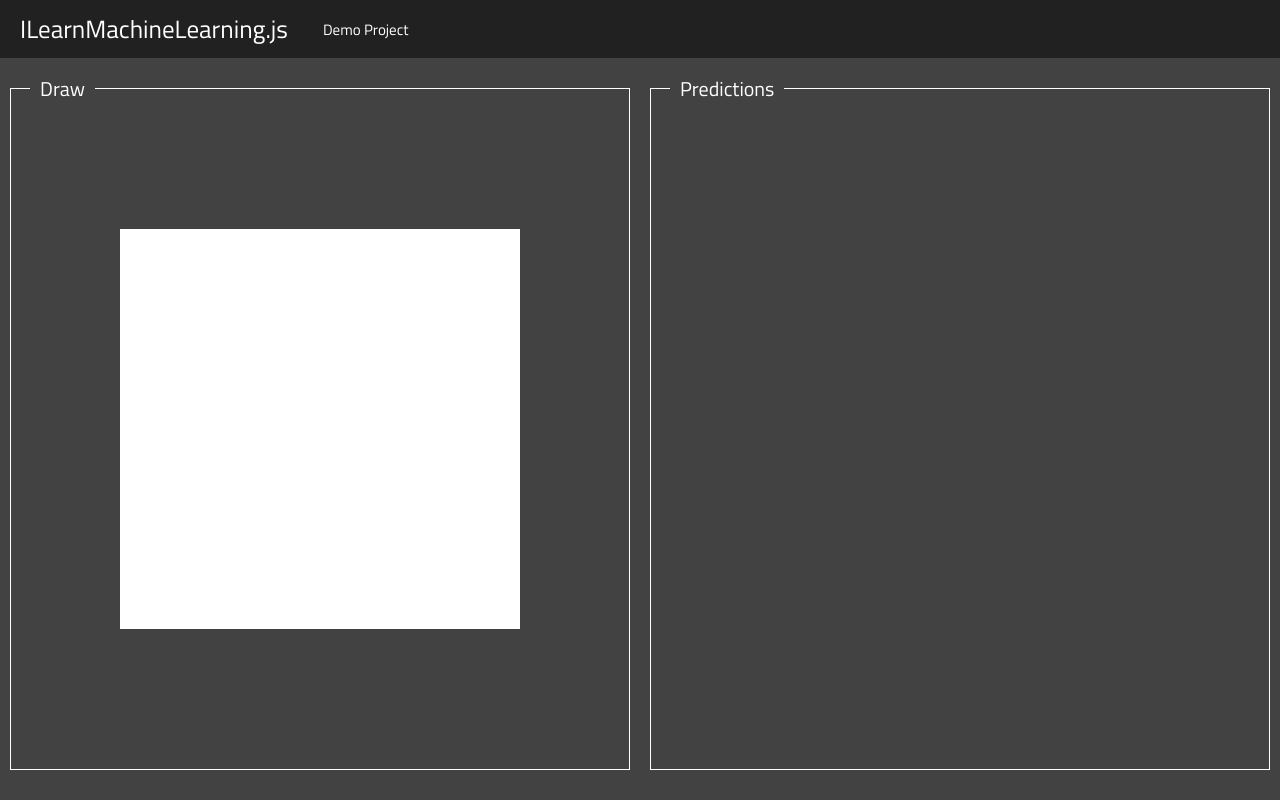
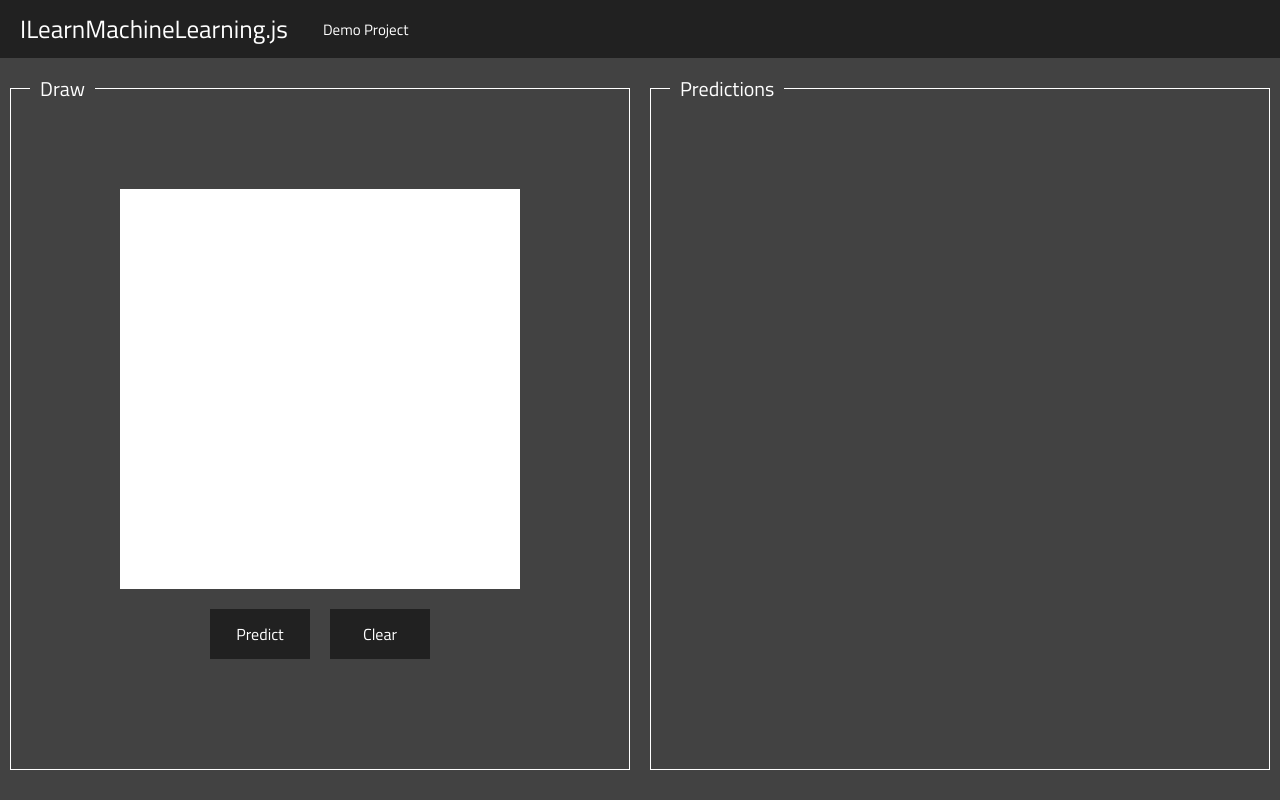
Before and after one commit to SkalskiP/ILearnMachineLearning.js, a React (Create React App) app: page / in a window 1280 px wide. Built offline with nearby package versions, Linux system fonts and the light colour scheme.

Commit message:
buttons and canvas clear added

```diff
--- a/src/components/DrawingBoard.tsx
+++ b/src/components/DrawingBoard.tsx
@@ -2,6 +2,7 @@ import * as React from 'react'
 import { IPoint } from '../interfaces/IPoint';
 import { DrawUtil } from '../utils/DrawUtil';
 import './../styles/DrawingBoard.css';
+import { SimpleButton } from './SimpleButton';
 
 
 export class DrawingBoard extends React.Component {
@@ -36,6 +37,10 @@ export class DrawingBoard extends React.Component {
             DrawUtil.drawLine(this.canvas, this.mousePosition, this.mousePosition);
     }
 
+    protected clearCanvas = () => {
+        DrawUtil.clearCanvas(this.canvas);
+    }
+
     protected updateMousePosition (mousePosition:IPoint) {
         const boardRect = this.canvas.getBoundingClientRect();
         this.mousePosition.x = mousePosition.x - boardRect.left;
@@ -63,11 +68,15 @@ export class DrawingBoard extends React.Component {
 
     public render() {
         return(
-            <div className="DrawingBoard" ref = {ref => this.drawingBoardBox = ref}>
-                <canvas className="Board" ref = {ref => this.canvas = ref}
+            <div className={"DrawingBoard"} ref = {ref => this.drawingBoardBox = ref}>
+                <canvas className={"Board"} ref = {ref => this.canvas = ref}
                     onMouseMove={this.onMouseMove}
                     onMouseDown={this.startDrawing}
                 />
+                <div className={"ButtonsRow"}>
+                    <SimpleButton name={"Predict"} width={100} height={50} onClick={this.clearCanvas}/>
+                    <SimpleButton name={"Clear"} width={100} height={50} onClick={this.clearCanvas}/>
+                </div>
             </div>
         );
     }
--- /dev/null
+++ b/src/components/SimpleButton.tsx
@@ -0,0 +1,26 @@
+import * as React from 'react';
+import './../styles/SimpleButton.css';
+
+interface IProps {
+    name:string,
+    width:number,
+    height:number,
+    onClick:() => void
+}
+
+export class SimpleButton extends React.Component<IProps, {}> {
+
+    public render() {
+
+        let simpleButtonStyle:React.CSSProperties = {
+            width: this.props.width,
+            height: this.props.height
+        }
+
+        return(
+            <div className="SimpleButton" style={simpleButtonStyle} onClick={this.props.onClick}>
+                {this.props.name}
+            </div>
+        );
+    }
+}
--- a/src/styles/DrawingBoard.css
+++ b/src/styles/DrawingBoard.css
@@ -11,4 +11,14 @@
 
 .Board {
     background-color: white;
+    margin-bottom: 10px;
 }
+
+.ButtonsRow {
+    display: flex;
+    flex-direction: row;
+    flex-wrap: wrap;
+    justify-content: center;
+    align-content: space-around;
+    align-items: center;
+}
--- /dev/null
+++ b/src/styles/SimpleButton.css
@@ -0,0 +1,20 @@
+.SimpleButton {
+    transition: background-color 0.7s ease;
+    background-color: #212121;
+    color: white;
+    margin: 10px 10px 10px 10px;
+
+    display: flex;
+    flex-direction: row;
+    flex-wrap: nowrap;
+    justify-content: center;
+    align-content: space-around;
+    align-items: center;
+    user-select: none;
+}
+
+.SimpleButton:hover {
+    background-color: white;
+    color: #212121;
+    cursor: pointer;
+}
--- a/tslint.json
+++ b/tslint.json
@@ -4,7 +4,8 @@
     "curly": false,
     "member-ordering": false,
     "no-console": false,
-    "prefer-const": false
+    "prefer-const": false,
+    "object-literal-sort-keys": false
   },
   "linterOptions": {
     "exclude": [
```
